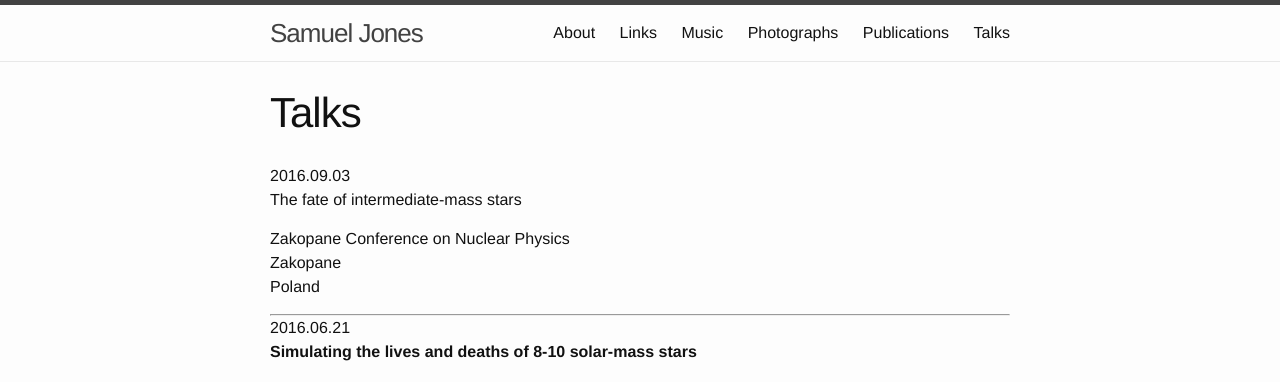
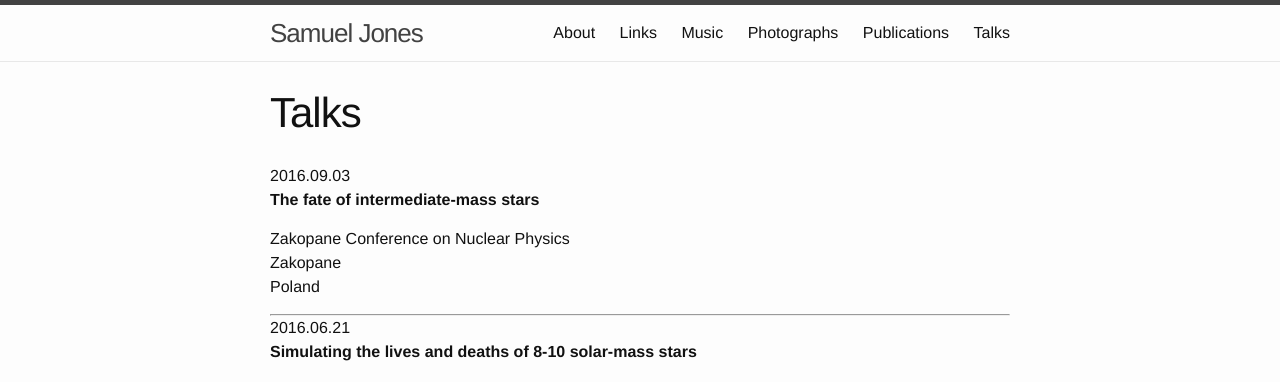
Before and after one commit to swjones/swjones.github.io, a Jekyll site: the page built from talks.md, in a window 1280 px wide. Shown: the top 382 px of the page. Built offline with Jekyll 4.4.1, drawn with Linux system fonts in a browser that asks for light colours; formulas are drawn with MathJax 3.

Commit message:
bolding
Former-commit-id: b0af5a57ecc4f25dba9d8704b66b4e4e7954ead6

```diff
--- a/talks.md
+++ b/talks.md
@@ -6,7 +6,7 @@ permalink: /talks/
 
 2016.09.03
 <br>
-The fate of intermediate-mass stars
+__The fate of intermediate-mass stars__
 
 Zakopane Conference on Nuclear Physics
 <br>
```
